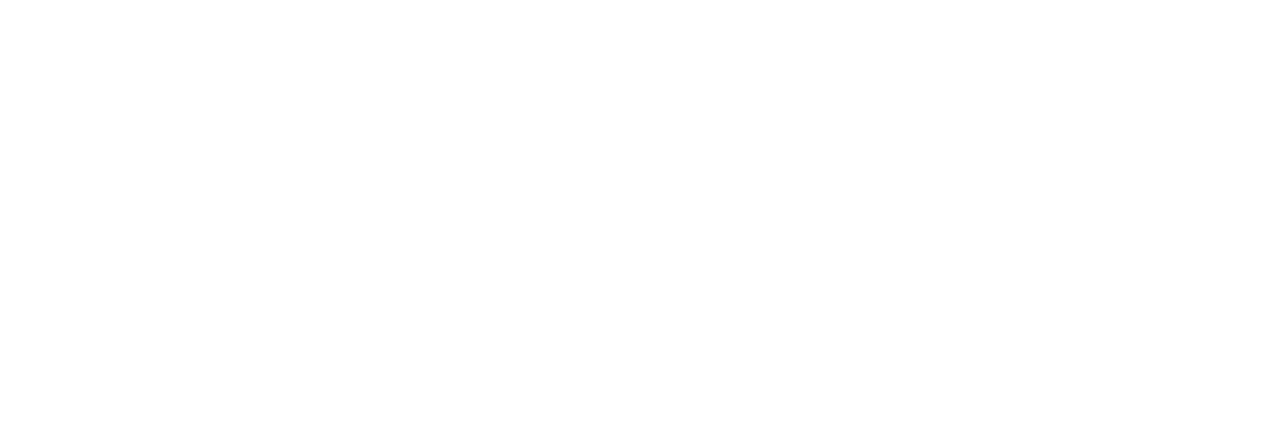
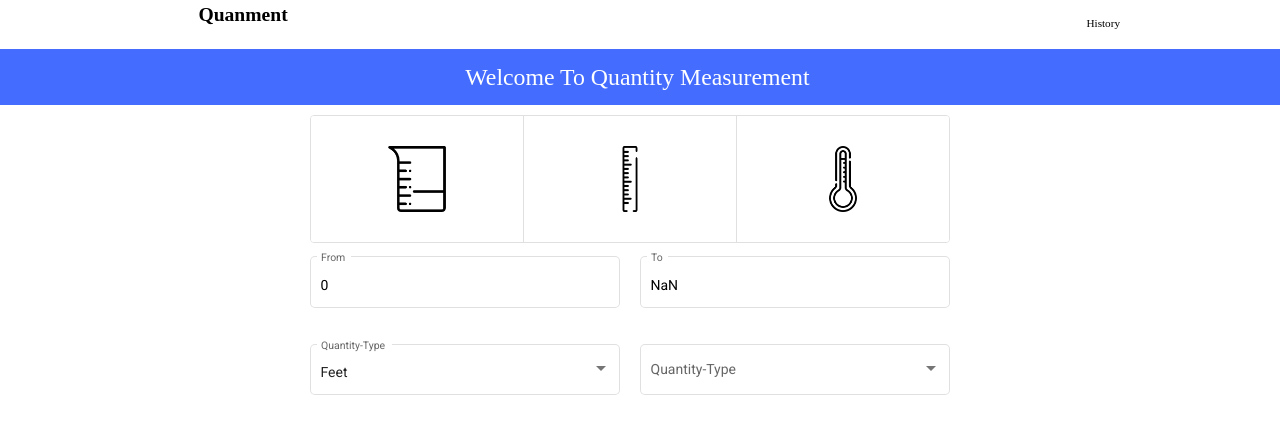
Before and after one commit to himanshugharat/Quantity-Measurement-App, an Angular app: page /home/header in a window 1280 px wide. Before the commit this address led to /. Shown: the top 434 px of the page. Built offline with nearby package versions, Linux system fonts and the light colour scheme.

Commit message:
refactor: the selector used to change the to value

```diff
--- a/src/app/app-routing.module.ts
+++ b/src/app/app-routing.module.ts
@@ -4,11 +4,12 @@ import { HeaderComponent } from './components/header/header.component';
 import { HomeComponent } from './components/home/home.component';
 import { QuantityComponent } from './components/quantity/quantity.component';
 
-const routes: Routes = [{path:'header',component:HeaderComponent},{path:'home',component:HomeComponent},{path:'quantity',component:QuantityComponent}];
+const routes: Routes = [{ path: 'home',component:HomeComponent ,
+children:[{path:'header',component:HeaderComponent,children:[{path:'quantity',component:QuantityComponent}]}]}];
 
 @NgModule({
   imports: [RouterModule.forRoot(routes)],
   exports: [RouterModule]
 })
 export class AppRoutingModule { }
-export const routingComponents=[HeaderComponent,HomeComponent,QuantityComponent]
+export const routingComponents = [ HeaderComponent,QuantityComponent,HomeComponent ]
--- a/src/app/app.component.html
+++ b/src/app/app.component.html
@@ -1,2 +1 @@
 <router-outlet></router-outlet>
-<div routerLink='/home'></div>
--- a/src/app/components/home/home.component.html
+++ b/src/app/components/home/home.component.html
@@ -1,4 +1,3 @@
 <div class="main">
-    <div routerLink="/header" ></div>
-    <app-quantity></app-quantity>
+   <router-outlet></router-outlet>
 </div>
--- a/src/app/components/quantity/quantity.component.html
+++ b/src/app/components/quantity/quantity.component.html
@@ -1,36 +1,42 @@
+
 <div>
     <mat-button-toggle-group #group="matButtonToggleGroup">
-        <mat-button-toggle #volume value="volume" (click)=logMg(volume.value)><img src="../../../assets/images/beaker.png"></mat-button-toggle>
-        <mat-button-toggle #length value="length" (click)=logMg(length.value)><img src="../../../assets/images/ruler.png" alt=""></mat-button-toggle>
-        <mat-button-toggle #temperature value="temperature" (click)=logMg(temperature.value)><img src="../../../assets/images/thermometer.png" alt=""></mat-button-toggle>
+        <mat-button-toggle #volume value="volume" (click)=logMg(volume.value)><img
+                src="../../../assets/images/beaker.png"></mat-button-toggle>
+        <mat-button-toggle #length value="length" (click)=logMg(length.value)><img
+                src="../../../assets/images/ruler.png" alt=""></mat-button-toggle>
+        <mat-button-toggle #temperature value="temperature" (click)=logMg(temperature.value)><img
+                src="../../../assets/images/thermometer.png" alt=""></mat-button-toggle>
     </mat-button-toggle-group>
-    <div class="example-selected-value">Selected value: {{group.value}}</div>
+   <!-- <div class="example-selected-value">Selected value: {{group.value}}</div>-->
 </div>
-<div fxLayout="row">
-    <mat-form-field class="form-field" appearance="outline" gutter="">
-        <mat-label>Enter value</mat-label>
-        <input matInput type="text"value="0">
+<div >
+    <mat-form-field class="form-field" appearance="outline" >
+        <mat-label>From</mat-label>
+        <input matInput type="text" value="0" (change)="fromValue($event)">
     </mat-form-field>
     <mat-form-field class="form-field" appearance="outline">
-        <mat-label>Output value</mat-label>
-        <input matInput type="text" value="0">
+        <mat-label>To</mat-label>
+        <input matInput type="text" value="{{input1*value1/value2}}">
     </mat-form-field>
 </div>
 <div>
+    <mat-form-field class="select-field" appearance="outline" >
+        <mat-label>Quantity-Type</mat-label>
+        <mat-select [(value)]="selectedQuantity" (selectionChange)=selectChangeFrom($event.value)>
+            <mat-option *ngFor="let quantity of quantity" [value]="quantity.value">
+                {{quantity.viewValue}}
+            </mat-option>
+        </mat-select >
+    </mat-form-field>
+    <!--  <div>{{clientValue.value}}</div>-->
     <mat-form-field class="select-field" appearance="outline">
         <mat-label>Quantity-Type</mat-label>
-        <mat-select [(value)]="selectedFood" #elect>
+        <mat-select (selectionChange)=selectChangeTo($event.value)>
             <mat-option *ngFor="let quantity of quantity" [value]="quantity.value">
                 {{quantity.viewValue}}
             </mat-option>
         </mat-select>
     </mat-form-field>
-  <!--  <div>{{elect.value}}</div>-->
-    <mat-form-field class="select-field" appearance="outline">
-        <mat-label>Quantity-Type</mat-label>
-        <mat-select>
-            <mat-option *ngFor="let quantity of quantity" [value]="quantity.value">
-                {{quantity.viewValue}}
-            </mat-option>
-        </mat-select>
-    </mat-form-field>
+
+    </div>
--- a/src/app/components/quantity/quantity.component.scss
+++ b/src/app/components/quantity/quantity.component.scss
@@ -1,15 +1,42 @@
 div{
-    padding-top: 10px;;
+    padding-top: 10px;
 }
+// .mat-button-toggle-group{
+//   width: 100%;
+
+// }
 img{
-    width: 80%;
-    padding: 10px;
+    width: 35%;
+    padding: 30px;
 }
 .form-field {
-    width: 250px;
+    width: 310px;
     padding-right: 20px;
   }
   .select-field {
-    width: 250px;
+    width: 310px;
     padding-right: 20px;
   }
+
+
+@import '~@angular/material/theming';
+
+@include mat-core();
+
+$app-primary: mat-palette($mat-indigo);
+$app-accent:  mat-palette($mat-pink, A200, A100, A400);
+
+$app-theme: mat-light-theme($app-primary, $app-accent);
+
+@mixin mix-app-theme($app-theme) {
+  $primary: map-get($app-theme, primary);
+  $accent: map-get($app-theme, accent);
+
+  .mat-button-toggle-checked {
+    background-color: mat-color($accent);
+    color: mat-color($accent);
+  }
+}
+
+// Include the mixin
+@include mix-app-theme($app-theme);
--- a/src/app/components/quantity/quantity.component.ts
+++ b/src/app/components/quantity/quantity.component.ts
@@ -4,6 +4,7 @@ import { FormControl, FormGroup } from '@angular/forms';
 interface quantity {
   value: string;
   viewValue: string;
+  convert: number;
 }
 @Component({
   selector: 'app-quantity',
@@ -11,14 +12,19 @@ interface quantity {
   styleUrls: ['./quantity.component.scss']
 })
 export class QuantityComponent implements OnInit {
+  value1: number
+  value2: number
+  content: string
+  input1: number
+  input2: number
   form: FormGroup;
   quantity: quantity[] = [
-    { value: 'length-0', viewValue: 'Feet' },
-    { value: 'length-1', viewValue: 'Inch' },
-    { value: 'length-2', viewValue: 'Yard' },
-    { value: 'length-3', viewValue: 'Centimeter' },
+    { value: 'length-0', viewValue: 'Feet', convert: 12 },
+    { value: 'length-1', viewValue: 'Inch', convert: 1 },
+    { value: 'length-2', viewValue: 'Yard', convert: 36 },
+    { value: 'length-3', viewValue: 'Centimeter', convert: 0.4 },
   ];
-  selectedFood = this.quantity[0].value;
+  selectedQuantity = this.quantity[0].value;
 
   constructor() { }
 
@@ -28,28 +34,48 @@ export class QuantityComponent implements OnInit {
   logMg(val) {
     if (val == "length") {
       this.quantity = [
-        { value: 'length-0', viewValue: 'Feet' },
-        { value: 'length-1', viewValue: 'Inch' },
-        { value: 'length-2', viewValue: 'Yard' },
-        { value: 'length-3', viewValue: 'Centimeter' },
+        { value: 'length-0', viewValue: 'Feet', convert: 12 },
+        { value: 'length-1', viewValue: 'Inch', convert: 1 },
+        { value: 'length-2', viewValue: 'Yard', convert: 36 },
+        { value: 'length-3', viewValue: 'Centimeter', convert: 0.4 },
       ];
-      this.selectedFood = this.quantity[0].value;
+      this.selectedQuantity = this.quantity[0].value;
     }
     if (val == "volume") {
       this.quantity = [
-        { value: 'volume-0', viewValue: 'Litre' },
-        { value: 'volume-1', viewValue: 'Gallon' },
+        { value: 'volume-0', viewValue: 'Litre', convert: 1 },
+        { value: 'volume-1', viewValue: 'Gallon', convert: 3.78 },
       ];
-      this.selectedFood = this.quantity[0].value;
+      this.selectedQuantity = this.quantity[0].value;
     }
     if (val == "temperature") {
       this.quantity = [
-        { value: 'temperature-0', viewValue: 'Celsius' },
-        { value: 'temperature-1', viewValue: 'Fahrenheit' },
+        { value: 'temperature-0', viewValue: 'Celsius', convert: 0 },
+        { value: 'temperature-1', viewValue: 'Fahrenheit', convert: 0 },
       ];
-      this.selectedFood = this.quantity[0].value;
+      this.selectedQuantity = this.quantity[0].value;
     }
 
   }
+  selectChangeFrom(event) {
+    this.quantity.forEach(element => {
+      if (element.value == event) {
+        this.value1 = element.convert
+      }
+    });
+    console.log(this.value1)
+
+  }
+  selectChangeTo(event) {
+    this.quantity.forEach(element => {
+      if (element.value == event) {
+        this.value2 = element.convert
+      }
+    });
+    console.log(this.value2)
+  }
+  fromValue(event) {
+    this.input1=event.target.value
+  }
 
 }
```
